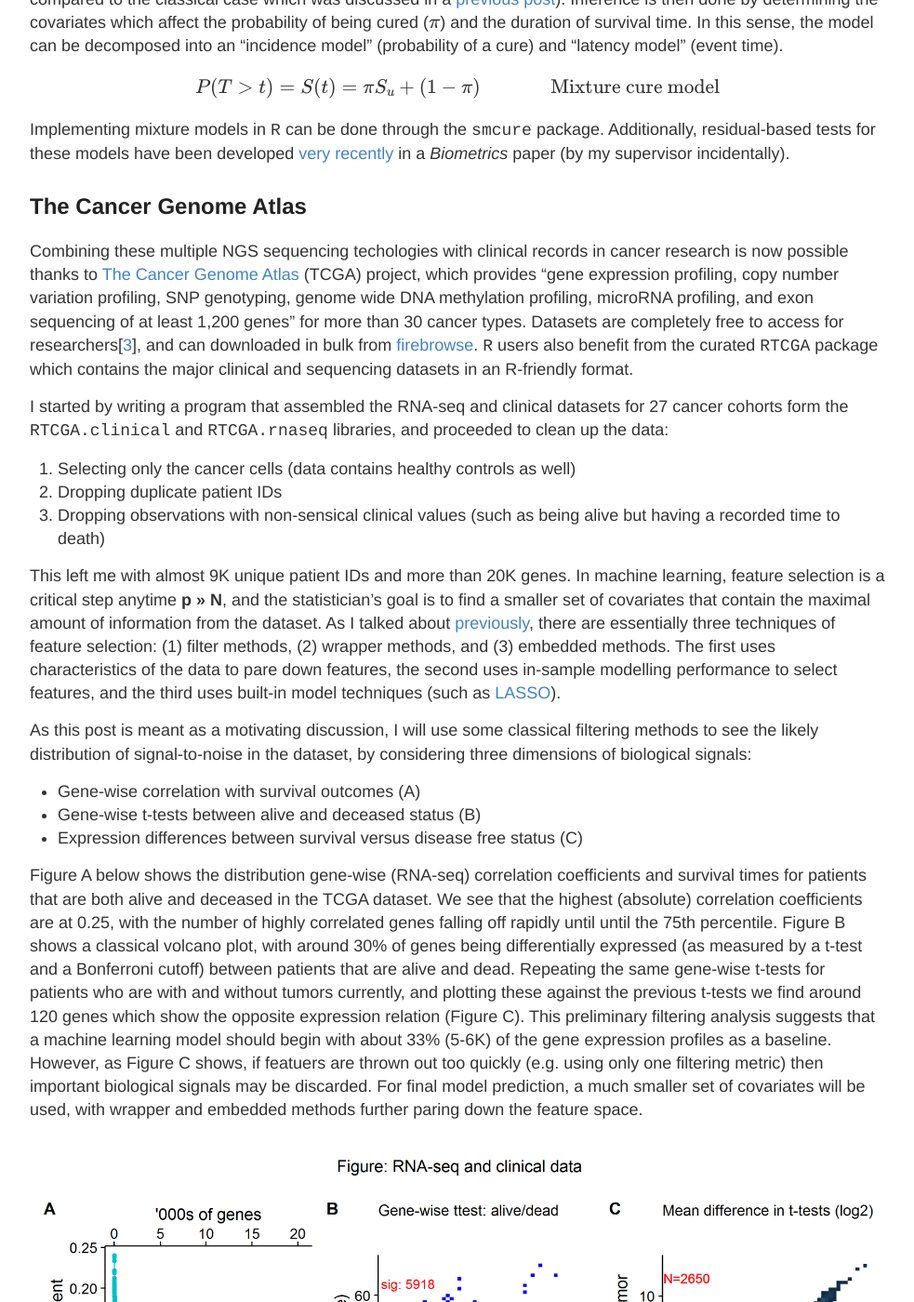
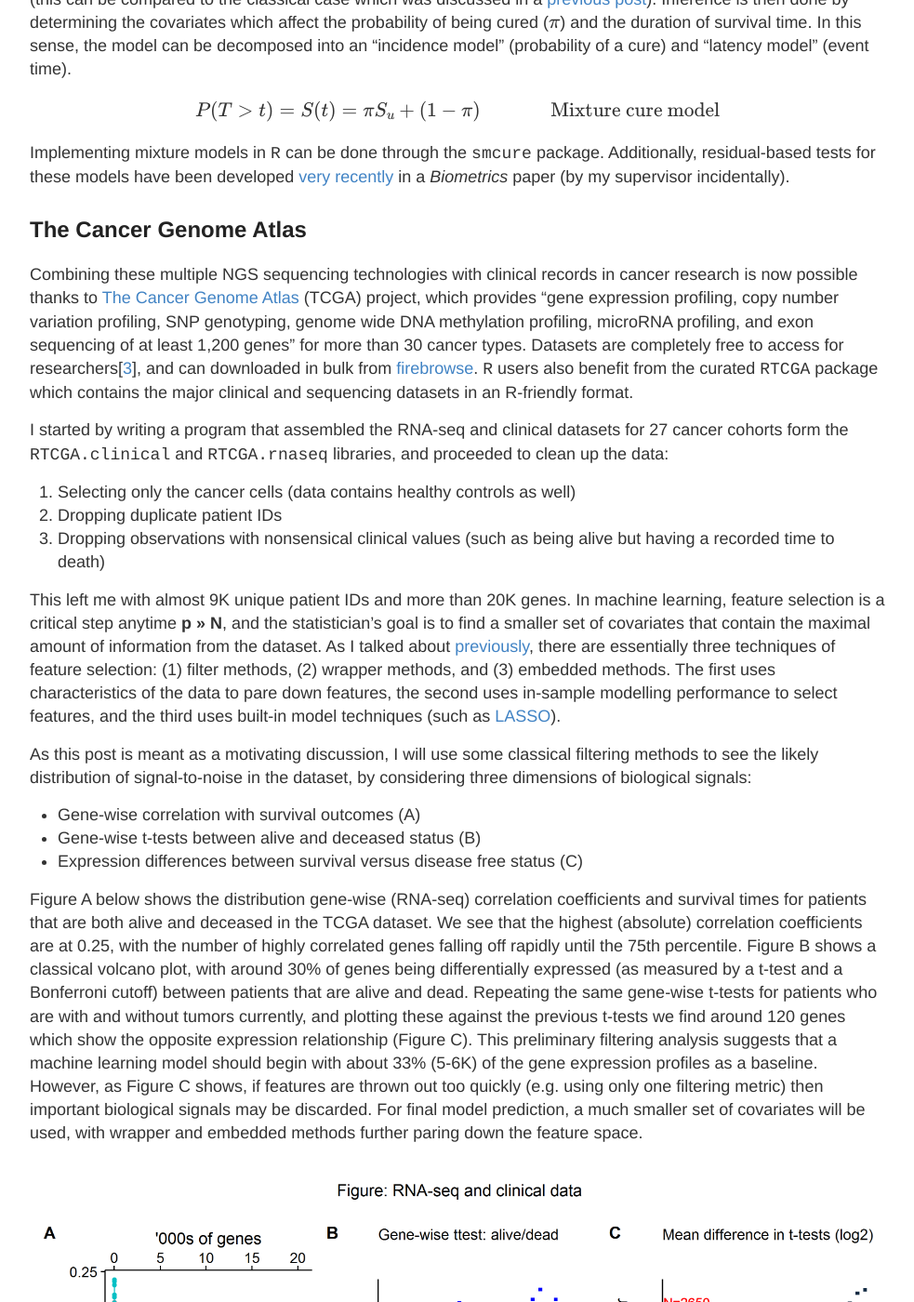
Before and after one commit to erikdrysdale/erikdrysdale.github.io, a Jekyll site: the page built from _posts/2017-01-16-smcure_brca.md, in a window 1280 px wide and 1400 px high, scrolled down 648 px. Shown: the whole window at 93% size, without its empty margins (148-1131 px from the left). Built offline with Jekyll 4.4.1, drawn with Linux system fonts in a browser that asks for light colours; our own code applies the rules of GitHub Pages for plain Markdown files; formulas are drawn with MathJax 3; some of the changed text lies outside the part shown.

Commit message:
add new content

```diff
--- a/_posts/2017-01-16-smcure_brca.md
+++ b/_posts/2017-01-16-smcure_brca.md
@@ -21,13 +21,13 @@
 
 ## The Cancer Genome Atlas
 
-Combining these multiple NGS sequencing techologies with clinical records in cancer research is now possible thanks to [The Cancer Genome Atlas](https://en.wikipedia.org/wiki/The_Cancer_Genome_Atlas) (TCGA) project, which provides "gene expression profiling, copy number variation profiling, SNP genotyping, genome wide DNA methylation profiling, microRNA profiling, and exon sequencing of at least 1,200 genes" for more than 30 cancer types. Datasets are completely free to access for researchers[[^3]], and can downloaded in bulk from [firebrowse](http://firebrowse.org/). `R` users also benefit from the curated `RTCGA` package which contains the major clinical and sequencing datasets in an R-friendly format.
+Combining these multiple NGS sequencing technologies with clinical records in cancer research is now possible thanks to [The Cancer Genome Atlas](https://en.wikipedia.org/wiki/The_Cancer_Genome_Atlas) (TCGA) project, which provides "gene expression profiling, copy number variation profiling, SNP genotyping, genome wide DNA methylation profiling, microRNA profiling, and exon sequencing of at least 1,200 genes" for more than 30 cancer types. Datasets are completely free to access for researchers[[^3]], and can downloaded in bulk from [firebrowse](http://firebrowse.org/). `R` users also benefit from the curated `RTCGA` package which contains the major clinical and sequencing datasets in an R-friendly format.
 
 I started by writing a program that assembled the RNA-seq and clinical datasets for 27 cancer cohorts form the `RTCGA.clinical` and `RTCGA.rnaseq` libraries, and proceeded to clean up the data:
 
 1. Selecting only the cancer cells (data contains healthy controls as well)
 2. Dropping duplicate patient IDs
-3. Dropping observations with non-sensical clinical values (such as being alive but having a recorded time to death)
+3. Dropping observations with nonsensical clinical values (such as being alive but having a recorded time to death)
 
 This left me with almost 9K unique patient IDs and more than 20K genes. In machine learning, feature selection is a critical step anytime **p >> N**, and the statistician's goal is to find a smaller set of covariates that contain the maximal amount of information from the dataset. As I talked about [previously](https://erikdrysdale.github.io/mirna_classification/), there are essentially three techniques of feature selection: (1) filter methods, (2) wrapper methods, and (3) embedded methods. The first uses characteristics of the data to pare down features, the second uses in-sample modelling performance to select features, and the third uses built-in model techniques (such as [LASSO](https://en.wikipedia.org/wiki/Lasso_(statistics))).
 
@@ -37,13 +37,13 @@
 * Gene-wise t-tests between alive and deceased status (B)
 * Expression differences between survival versus disease free status (C)
 
-Figure A below shows the distribution gene-wise (RNA-seq) correlation coefficients and survival times for patients that are both alive and deceased in the TCGA dataset. We see that the highest (absolute) correlation coefficients are at 0.25, with the number of highly correlated genes falling off rapidly until until the 75th percentile. Figure B shows a classical volcano plot, with around 30% of genes being differentially expressed (as measured by a t-test and a Bonferroni cutoff) between patients that are alive and dead. Repeating the same gene-wise t-tests for patients who are with and without tumors currently, and plotting these against the previous t-tests we find around 120 genes which show the opposite expression relation (Figure C). This preliminary filtering analysis suggests that a machine learning model should begin with about 33% (5-6K) of the gene expression profiles as a baseline. However, as Figure C shows, if featuers are thrown out too quickly (e.g. using only one filtering metric) then important biological signals may be discarded. For final model prediction, a much smaller set of covariates will be used, with wrapper and embedded methods further paring down the feature space.
+Figure A below shows the distribution gene-wise (RNA-seq) correlation coefficients and survival times for patients that are both alive and deceased in the TCGA dataset. We see that the highest (absolute) correlation coefficients are at 0.25, with the number of highly correlated genes falling off rapidly until the 75th percentile. Figure B shows a classical volcano plot, with around 30% of genes being differentially expressed (as measured by a t-test and a Bonferroni cutoff) between patients that are alive and dead. Repeating the same gene-wise t-tests for patients who are with and without tumors currently, and plotting these against the previous t-tests we find around 120 genes which show the opposite expression relationship (Figure C). This preliminary filtering analysis suggests that a machine learning model should begin with about 33% (5-6K) of the gene expression profiles as a baseline. However, as Figure C shows, if features are thrown out too quickly (e.g. using only one filtering metric) then important biological signals may be discarded. For final model prediction, a much smaller set of covariates will be used, with wrapper and embedded methods further paring down the feature space.
 
 ![plot of chunk explatory1](/figures/explatory1-1.png)
 
 ## Next steps
 
-I see the following roadmap for building a survival analysis model for the TCGA:
+I see the following road map for building a survival analysis model for the TCGA:
 
 <img src="/figures/workflow.png">
 
```
Also changed, not shown: other parts of _posts/2017-01-16-smcure_brca.md (+1 -1 lines), _rmd/2017-01-16-smcure_brca.Rmd (+5 -5 lines), 1 other file.
